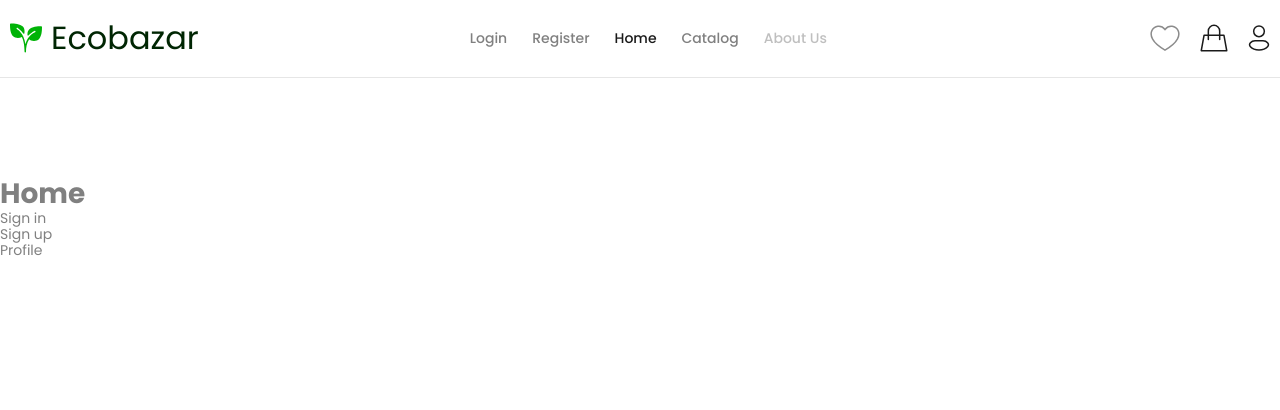
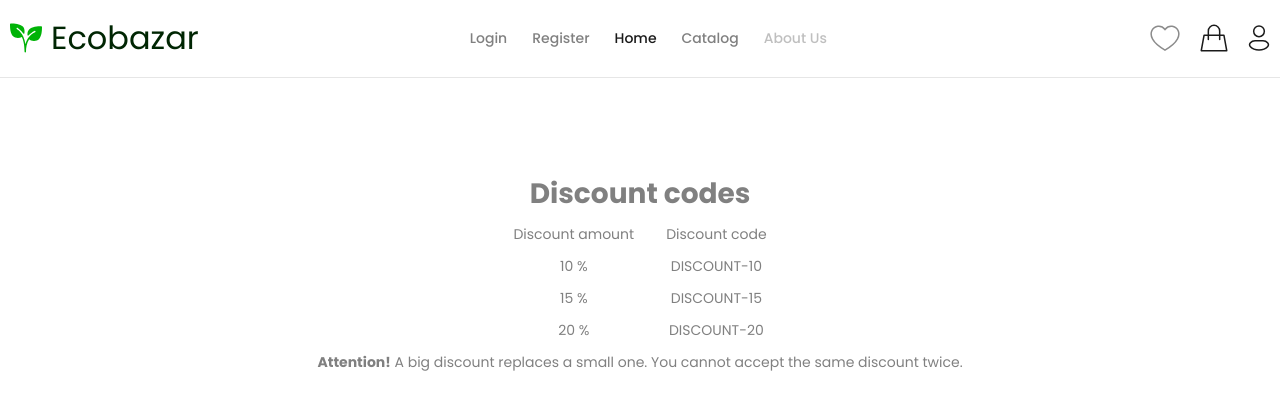
Before and after one commit to RobMarv1n/eCommerce-Application, a React (Vite) app: page / in a window 1280 px wide. Shown: the top 410 px of the page. Built offline with nearby package versions, Linux system fonts and the light colour scheme; no server answers; what @commercetools/platform-sdk, @commercetools/ts-client would draw is missing.

Commit message:
feat: add cart discounts

```diff
--- a/src/pages/cart/ui/Cart.tsx
+++ b/src/pages/cart/ui/Cart.tsx
@@ -34,7 +34,7 @@ export function Cart({ setCartCount }: Properties) {
           setCartCount={setCartCount}
         />
         <CartPrice cartData={cartData} />
-        <CartCoupon />
+        <CartCoupon setCardData={setCartData} />
       </div>
     </section>
   );
--- a/src/pages/cart/ui/CartCoupon/CartCoupon.tsx
+++ b/src/pages/cart/ui/CartCoupon/CartCoupon.tsx
@@ -1,8 +1,18 @@
+import { useState } from 'react';
 import { Button } from '../../../../shared/ui/Button';
 
 import styles from './CartCoupon.module.css';
+import { client } from '../../../../shared/api/clientApi/ClientApi';
+import { toast } from 'sonner';
+import { CartData } from '../../../../shared/api/clientApi/types';
 
-export function CartCoupon() {
+type Properties = {
+  setCardData: React.Dispatch<React.SetStateAction<CartData>>;
+};
+
+export function CartCoupon({ setCardData }: Properties) {
+  const [text, setText] = useState('');
+
   return (
     <div className={styles.cartCoupon}>
       <div className={styles.cartCouponTitle}>Coupon Code</div>
@@ -13,8 +23,28 @@ export function CartCoupon() {
           name="coupon"
           id="coupon"
           placeholder="Enter code"
+          value={text}
+          disabled={client.cartData.id === ''}
+          onChange={(event) => {
+            setText(event.target.value);
+          }}
         />
-        <Button className={styles.cartCouponButton}>Apply</Button>
+        <Button
+          disabled={client.cartData.id === ''}
+          onClick={() => {
+            client
+              .setCartDiscountCode(text)
+              .then(() => {
+                setCardData(client.cartData);
+              })
+              .catch(() => {
+                toast.error('Invalid discount code');
+              });
+          }}
+          className={styles.cartCouponButton}
+        >
+          Apply
+        </Button>
       </div>
     </div>
   );
--- a/src/pages/cart/ui/CartPrice/CartPrice.tsx
+++ b/src/pages/cart/ui/CartPrice/CartPrice.tsx
@@ -14,19 +14,21 @@ export function CartPrice({ cartData }: Properties) {
       <div className={styles.cartPriceList}>
         <div className={styles.cartPriceItem}>
           <div>Subtotal:</div>
-          <div className={styles.cartSubtotalValue}>${cartData.totalPrice}</div>
-        </div>
-        <div className={styles.cartPriceItem}>
-          <div>Shipping:</div>
-          <div>Free</div>
+          <div className={styles.cartSubtotalValue}>
+            ${cartData.fullPrice?.toFixed(2)}
+          </div>
         </div>
         <div className={styles.cartPriceItem}>
           <div>Cart Discount:</div>
-          <div className={styles.cartDiscountValue}>-$8.40</div>
+          <div className={styles.cartDiscountValue}>
+            -${cartData.discount.toFixed(2)}
+          </div>
         </div>
         <div className={`${styles.cartPriceItem} ${styles.cartPriceTotal}`}>
           <div>Total:</div>
-          <div className={styles.cartTotalValue}>$75.60</div>
+          <div className={styles.cartTotalValue}>
+            ${cartData.totalPrice.toFixed(2)}
+          </div>
         </div>
       </div>
       <Button className={styles.cartPriceButton}>Proceed to checkout</Button>
--- a/src/pages/cart/ui/CartProduct/CartProduct.tsx
+++ b/src/pages/cart/ui/CartProduct/CartProduct.tsx
@@ -33,13 +33,15 @@ export function CartProduct({
         </div>
         <div className={styles.cartProductName}>{product.title}</div>
       </div>
-      <div className={styles.cartProductPrice}>${product.price}</div>
+      <div className={styles.cartProductPrice}>${product.price.toFixed(2)}</div>
       <CartCounter
         product={product}
         setCardData={setCardData}
         className={styles.cartProductCounter}
       />
-      <div className={styles.cartProductSubtotal}>${product.totalPrice}</div>
+      <div className={styles.cartProductSubtotal}>
+        ${product.totalPrice.toFixed(2)}
+      </div>
       <DeleteButton
         onClick={deleteClick}
         className={styles.cartProductDelete}
--- /dev/null
+++ b/src/pages/home/Home.module.css
@@ -0,0 +1,13 @@
+.discount-container {
+  display: flex;
+  flex-direction: column;
+  gap: 1rem;
+  align-items: center;
+}
+
+.discount-list {
+  display: grid;
+  grid-template-columns: repeat(2, max-content);
+  gap: 1rem 2rem;
+  text-align: center;
+}
--- a/src/pages/home/Home.tsx
+++ b/src/pages/home/Home.tsx
@@ -1,13 +1,23 @@
-import { Link } from 'react-router-dom';
-import { ROUTES } from '../../types';
+import styles from './Home.module.css';
 
 export function Home() {
   return (
-    <>
-      <h1>Home</h1>
-      <Link to={ROUTES.LOGIN}>Sign in</Link>
-      <Link to={ROUTES.REGISTRATION}>Sign up</Link>
-      <Link to={ROUTES.PROFILE}>Profile</Link>
-    </>
+    <div className={styles['discount-container']}>
+      <h1>Discount codes</h1>
+      <div className={styles['discount-list']}>
+        <span>Discount amount</span>
+        <span>Discount code</span>
+        <span>10 %</span>
+        <span>DISCOUNT-10</span>
+        <span>15 %</span>
+        <span>DISCOUNT-15</span>
+        <span>20 %</span>
+        <span>DISCOUNT-20</span>
+      </div>
+      <p>
+        <strong>Attention!</strong> A big discount replaces a small one. You
+        cannot accept the same discount twice.
+      </p>
+    </div>
   );
 }
--- a/src/shared/api/clientApi/ClientApi.ts
+++ b/src/shared/api/clientApi/ClientApi.ts
@@ -482,6 +482,26 @@ class ClientApi {
   public get cartCount(): number {
     return this.cartData.products.length;
   }
+
+  public async setCartDiscountCode(code: string): Promise<void> {
+    const cart = await this.apiRoot
+      .me()
+      .carts()
+      .withId({ ID: this.cartData.id })
+      .post({
+        body: {
+          actions: [
+            {
+              action: 'addDiscountCode',
+              code,
+            },
+          ],
+          version: this.cartData.version,
+        },
+      })
+      .execute();
+    this.cartData = parseCartData(cart.body);
+  }
 }
 
 export const client = new ClientApi();
--- a/src/shared/api/clientApi/constants.ts
+++ b/src/shared/api/clientApi/constants.ts
@@ -49,5 +49,7 @@ export const DefaultCartData: CartData = {
   id: '',
   version: 0,
   totalPrice: 0,
+  discount: 0,
+  fullPrice: 0,
   products: [],
 };
--- a/src/shared/api/clientApi/parseCartData.ts
+++ b/src/shared/api/clientApi/parseCartData.ts
@@ -6,8 +6,10 @@ export function parseCartData(cart: Cart): CartData {
     id: cart.id,
     version: cart.version,
     totalPrice: parseTotalPrice(cart.totalPrice),
+    discount: parseDiscounted(cart),
     products: [],
   };
+  data.fullPrice = data.totalPrice - data.discount;
 
   if (cart.lineItems)
     data.products = cart.lineItems.map((lineItem) => {
@@ -49,3 +51,12 @@ function parseTotalPrice(price: CentPrecisionMoney): number {
   const { centAmount = 0, fractionDigits = 0 } = price;
   return centAmount / Math.pow(10, fractionDigits);
 }
+
+function parseDiscounted(cart: Cart): number {
+  if (cart.discountOnTotalPrice) {
+    const { centAmount = 0, fractionDigits = 0 } =
+      cart.discountOnTotalPrice.discountedAmount;
+    return centAmount / Math.pow(10, fractionDigits);
+  }
+  return 0;
+}
--- a/src/shared/api/clientApi/types.ts
+++ b/src/shared/api/clientApi/types.ts
@@ -102,5 +102,7 @@ export type CartData = {
   id: string;
   version: number;
   totalPrice: number;
+  discount: number;
+  fullPrice?: number;
   products: CartProductData[];
 };
```
